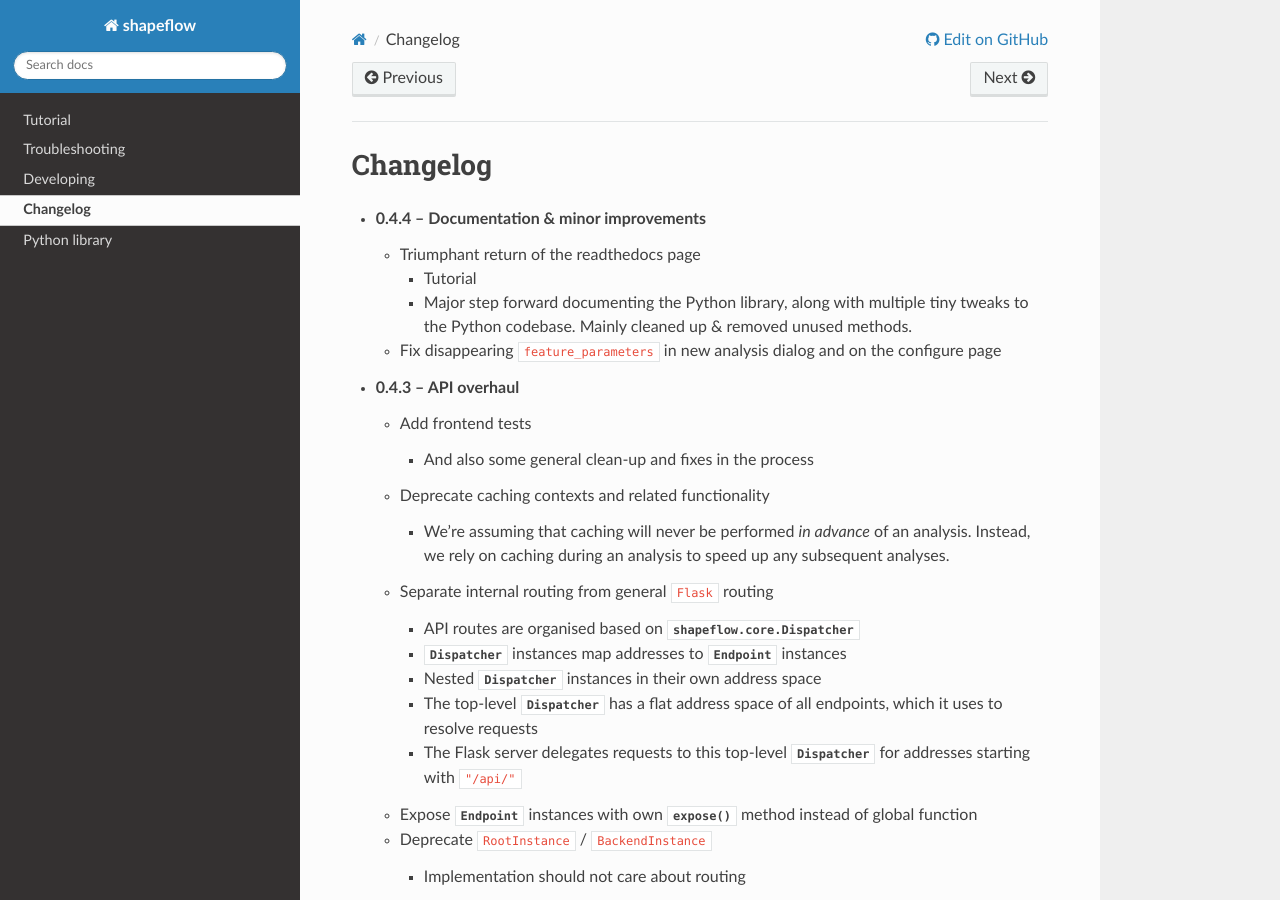
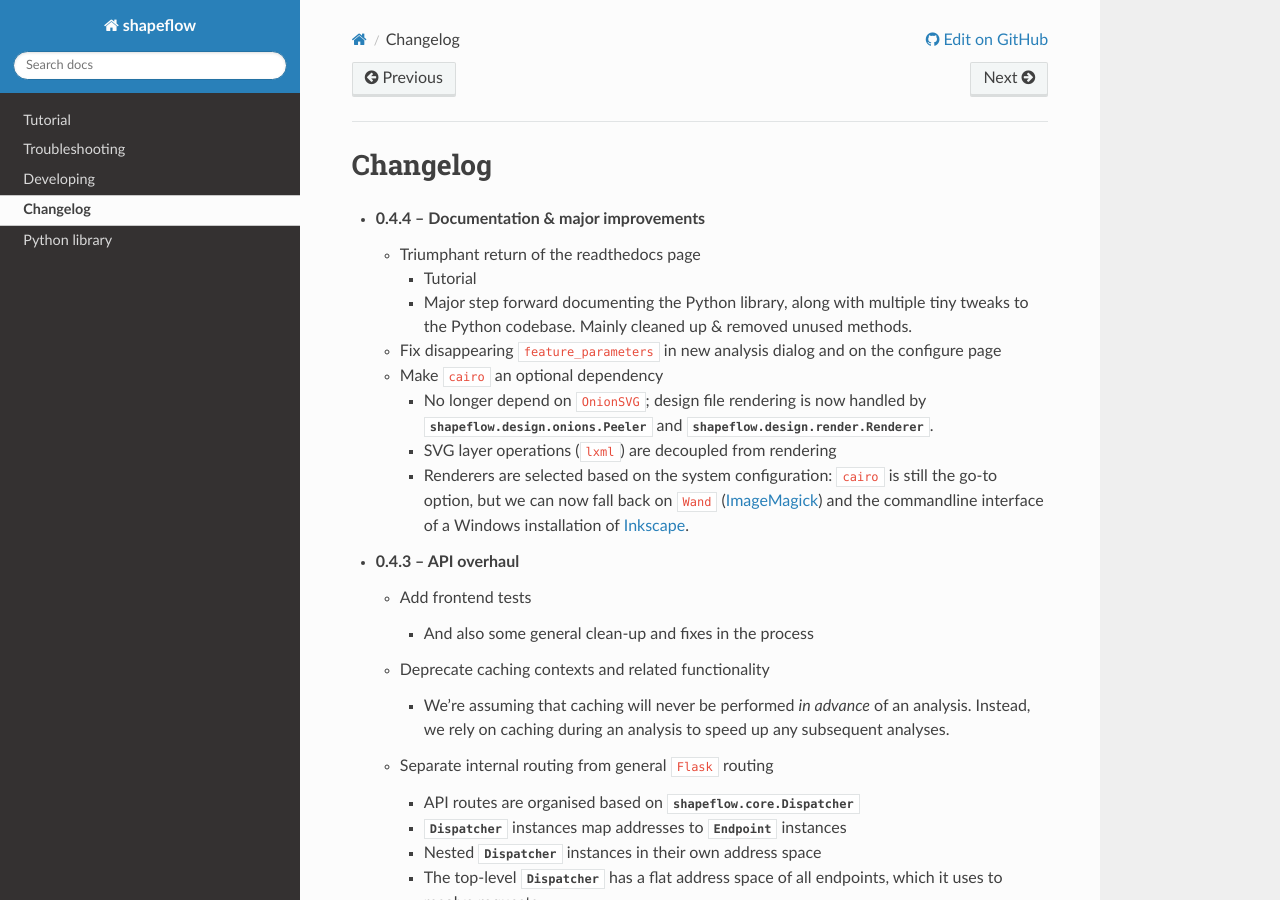
Before and after one commit to ybnd/shapeflow, a Sphinx documentation site: the page built from docs/source/changelog.rst, in a window 1280 px wide and 900 px high. Built offline with Sphinx 7.4.7 and the Read the Docs theme 2.0.0, drawn with Linux system fonts in a browser that asks for light colours.

Commit message:
Update documentation

```diff
--- a/docs/source/changelog.rst
+++ b/docs/source/changelog.rst
@@ -1,7 +1,7 @@
 Changelog
 =========
 
-* **0.4.4 -- Documentation & minor improvements**
+* **0.4.4 -- Documentation & major improvements**
 
   * Triumphant return of the readthedocs page
 
@@ -13,6 +13,17 @@
 
   * Fix disappearing ``feature_parameters`` in new analysis dialog and on the
     configure page
+
+  * Make |cairo|_ an optional dependency
+
+    * No longer depend on |OnionSVG|_; design file rendering is now handled by
+      :class:`shapeflow.design.onions.Peeler` and
+      :class:`shapeflow.design.render.Renderer`.
+    * SVG layer operations (|lxml|_) are decoupled from rendering
+    * Renderers are selected based on the system configuration: |cairo|_ is
+      still the go-to option, but we can now fall back on
+      |Wand|_ (`ImageMagick`_)
+      and the commandline interface of a Windows installation of `Inkscape`_.
 
 * **0.4.3 -- API overhaul**
 
@@ -178,3 +189,17 @@
 
 .. _rm1: https://github.com/ybnd/isimple/commit/b65a0fe914a44bff6b2bba4ed155a9cd24d54e10
 .. _rm2: https://github.com/ybnd/isimple/commit/af1b251b90efcd670d220de8f25975ff7bc8321d
+
+
+.. |cairo| replace:: ``cairo``
+.. |cairosvg| replace:: ``cairosvg``
+.. |lxml| replace:: ``lxml``
+.. |Wand| replace:: ``Wand``
+.. |OnionSVG| replace:: ``OnionSVG``
+.. _cairosvg: https://cairosvg.org/
+.. _cairo: https://www.cairographics.org/
+.. _lxml: https://lxml.de/
+.. _Wand: https://docs.wand-py.org/en/0.6.6/
+.. _ImageMagick: https://imagemagick.org/index.php
+.. _Inkscape: https://inkscape.org/
+.. _OnionSVG: https://github.com/ybnd/OnionSVG
```
Also changed, not shown: docs/source/python-library.rst (+23 -7 lines), 1 other file.
